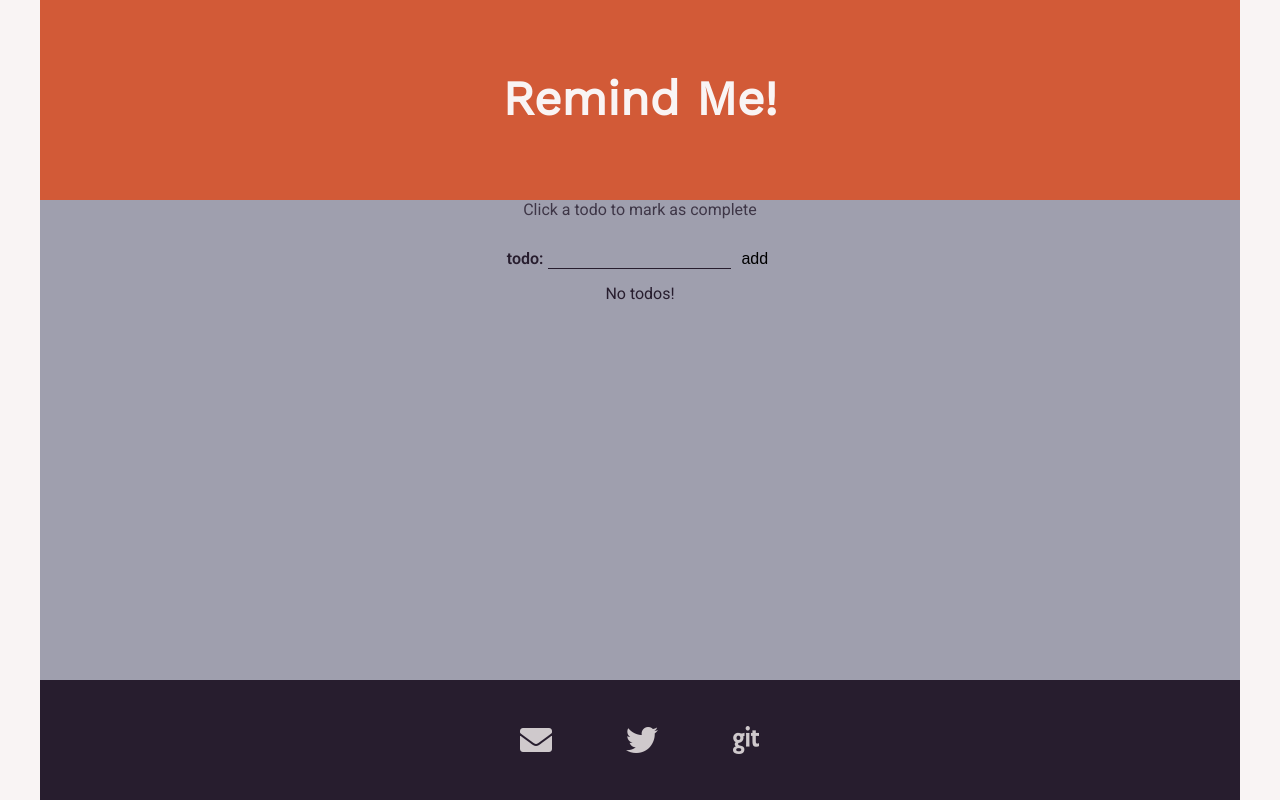
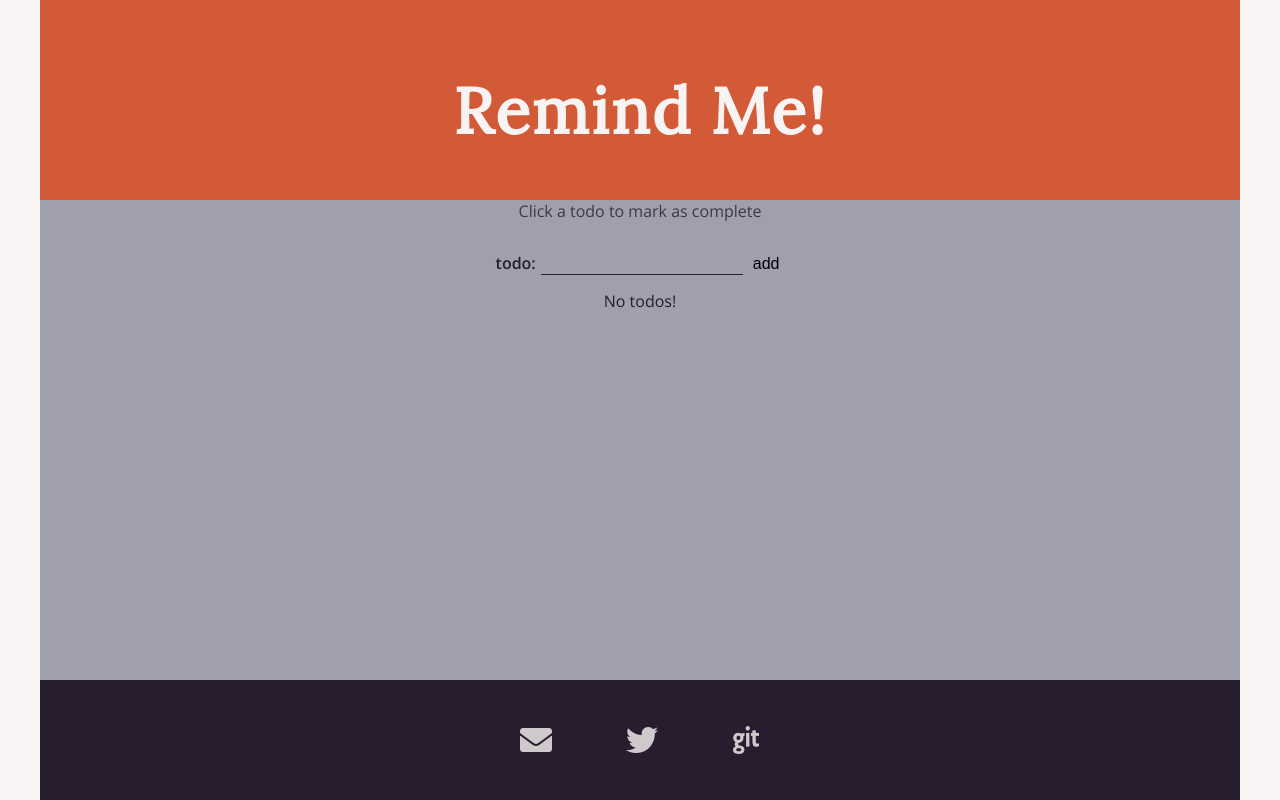
Before and after one commit to winstonCodes/todo-react, a React (Create React App) app: page / in a window 1280 px wide. Built offline with nearby package versions, Linux system fonts and the light colour scheme.

Commit message:
add scss variables

```diff
--- a/src/App.scss
+++ b/src/App.scss
@@ -1,4 +1,19 @@
-@import url('https://fonts.googleapis.com/css?family=Roboto:400,600|Work+Sans:400');
+@import url('https://fonts.googleapis.com/css?family=Open+Sans:400,600|Lora:400');
+
+$color-header: #D25A37;
+$color-body: #9F9FAE;
+$color-footer: #271D2E;
+$color-font-header: #F9F4F4;
+$color-font-body: #271D2E;
+$color-font-footer: #F9F4F4;
+$color-edit: green;
+$color-delete: red;
+// $color-add: #;
+$color-done: blue;
+$font-header: Lora, sans-serif;
+$font-body: "Open Sans", sans-serif;
+$font-size-header: 4em;
+$font-size-body: 1em;
 
 *{
   list-style: none;
@@ -8,7 +23,8 @@
 }
 body {
   background-color: #F9F4F4;
-  font-family: Roboto, sans-serif;
+  font-family: $font-body;
+  font-size: $font-size-body;
 }
 
 button {
@@ -18,13 +34,13 @@ button {
   margin: 0 5px;
 }
 .edit {
-  color: green;
+  color: $color-edit;
 }
 .delete {
-  color: red;
+  color: $color-delete;
 }
 .done {
-  color: blue;
+  color: $color-done;
 }
 
 .container {
@@ -37,18 +53,19 @@ button {
   max-width: 1200px;
   margin: auto;
   text-align: center;
-  background-color: #9F9FAE;
-  color: #271D2E;
+  background-color: $color-body;
+  color: $color-font-body;
   header {
     width: 100%;
-    background-color: #D25A37;
+    background-color: $color-header;
     height: 25vh;
     h1{
       position:relative;
       top: 35%;
-      color: #F9F4F4;
-      font-family: "Work Sans", sans-serif;
-      font-size: 3em;
+      color: $color-font-header;
+      font-family: $font-header;
+      font-size: $font-size-header;
+      letter-spacing: 2px;
     }
   }
   .content {
@@ -72,9 +89,8 @@ button {
     input {
       background-color: inherit;
       border: none;
-      border-bottom: 1px #271D2E solid;
+      border-bottom: 1px $color-font-body solid;
       margin-right: 5px;
-      // width: 30%;
       font: inherit;
     }
   }
@@ -90,7 +106,7 @@ button {
     }
     form {
       display: flex;
-      border-bottom: 1px #271D2E solid;
+      border-bottom: 1px $color-font-body solid;
       width: 100%;
     }
     input {
@@ -129,7 +145,7 @@ button {
     bottom: 0;
     width: 100%;
     margin-right: auto;
-    background-color: #271D2E;
+    background-color: $color-footer;
     height: 15vh;
     ul{
       display: flex;
@@ -138,7 +154,7 @@ button {
       width: 20%;
       min-width: 150px;
       a {
-        color: #F9F4F4;
+        color: $color-font-footer;
         opacity: 0.8;
       }
       a:hover {
```
